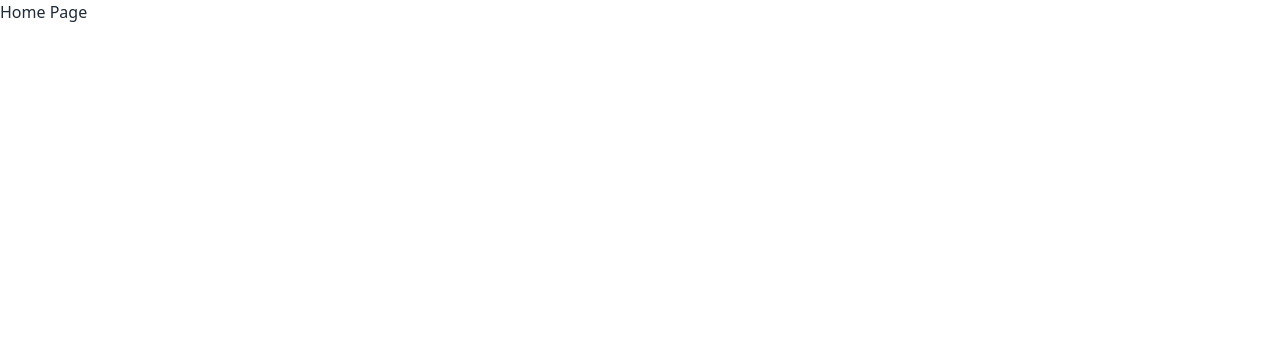
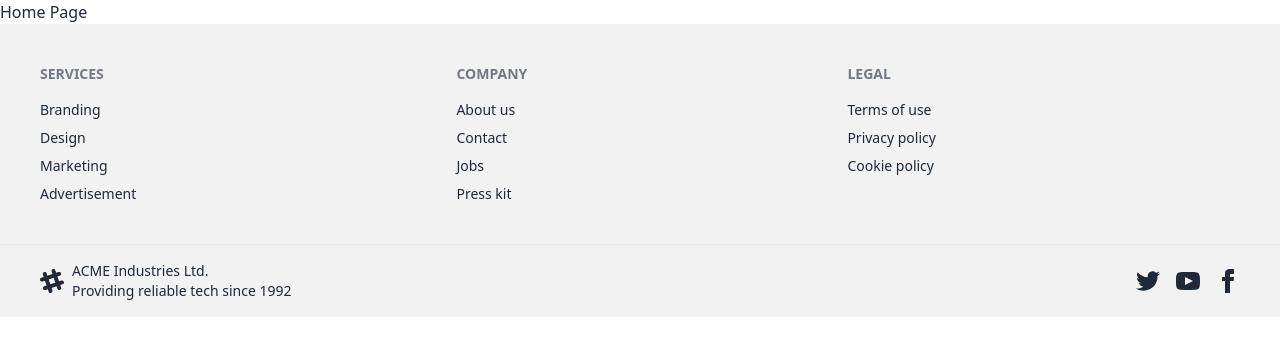
Before and after one commit to fms-faisal/skyview-apartments-client, a React (Vite) app: page / in a window 1280 px wide. Shown: the top 356 px of the page. Built offline with nearby package versions, Linux system fonts and the light colour scheme.

Commit message:
shared file and footer added in Main component

```diff
--- a/src/Layout/Main.jsx
+++ b/src/Layout/Main.jsx
@@ -1,10 +1,12 @@
 import React from "react";
 import { Outlet } from "react-router-dom";
+import Footer from "../Pages/Shared/Footer/Footer";
 
 const Main = () => {
   return (
     <div>
       <Outlet></Outlet>
+      <Footer></Footer>
     </div>
   );
 };
--- /dev/null
+++ b/src/Pages/Shared/Footer/Footer.jsx
@@ -0,0 +1,69 @@
+import React from "react";
+
+const Footer = () => {
+  return (
+    <div>
+      <footer className="footer p-10 bg-base-200 text-base-content">
+        <nav>
+          <h6 className="footer-title">Services</h6>
+          <a className="link link-hover">Branding</a>
+          <a className="link link-hover">Design</a>
+          <a className="link link-hover">Marketing</a>
+          <a className="link link-hover">Advertisement</a>
+        </nav>
+        <nav>
+          <h6 className="footer-title">Company</h6>
+          <a className="link link-hover">About us</a>
+          <a className="link link-hover">Contact</a>
+          <a className="link link-hover">Jobs</a>
+          <a className="link link-hover">Press kit</a>
+        </nav>
+        <nav>
+          <h6 className="footer-title">Legal</h6>
+          <a className="link link-hover">Terms of use</a>
+          <a className="link link-hover">Privacy policy</a>
+          <a className="link link-hover">Cookie policy</a>
+        </nav>
+      </footer>
+      <footer className="footer px-10 py-4 border-t bg-base-200 text-base-content border-base-300">
+        <aside className="items-center grid-flow-col">
+          <svg
+            width="24"
+            height="24"
+            viewBox="0 0 24 24"
+            xmlns="http://www.w3.org/2000/svg"
+            fillRule="evenodd"
+            clipRule="evenodd"
+            className="fill-current">
+            <path d="M22.672 15.226l-2.432.811.841 2.515c.33 1.019-.209 2.127-1.23 2.456-1.15.325-2.148-.321-2.463-1.226l-.84-2.518-5.013 1.677.84 2.517c.391 1.203-.434 2.542-1.831 2.542-.88 0-1.601-.564-1.86-1.314l-.842-2.516-2.431.809c-1.135.328-2.145-.317-2.463-1.229-.329-1.018.211-2.127 1.231-2.456l2.432-.809-1.621-4.823-2.432.808c-1.355.384-2.558-.59-2.558-1.839 0-.817.509-1.582 1.327-1.846l2.433-.809-.842-2.515c-.33-1.02.211-2.129 1.232-2.458 1.02-.329 2.13.209 2.461 1.229l.842 2.515 5.011-1.677-.839-2.517c-.403-1.238.484-2.553 1.843-2.553.819 0 1.585.509 1.85 1.326l.841 2.517 2.431-.81c1.02-.33 2.131.211 2.461 1.229.332 1.018-.21 2.126-1.23 2.456l-2.433.809 1.622 4.823 2.433-.809c1.242-.401 2.557.484 2.557 1.838 0 .819-.51 1.583-1.328 1.847m-8.992-6.428l-5.01 1.675 1.619 4.828 5.011-1.674-1.62-4.829z"></path>
+          </svg>
+          <p>
+            ACME Industries Ltd. <br />
+            Providing reliable tech since 1992
+          </p>
+        </aside>
+        <nav className="md:place-self-center md:justify-self-end">
+          <div className="grid grid-flow-col gap-4">
+            <a>
+              <svg xmlns="http://www.w3.org/2000/svg" width="24" height="24" viewBox="0 0 24 24" className="fill-current">
+                <path d="M24 4.557c-.883.392-1.832.656-2.828.775 1.017-.609 1.798-1.574 2.165-2.724-.951.564-2.005.974-3.127 1.195-.897-.957-2.178-1.555-3.594-1.555-3.179 0-5.515 2.966-4.797 6.045-4.091-.205-7.719-2.165-10.148-5.144-1.29 2.213-.669 5.108 1.523 6.574-.806-.026-1.566-.247-2.229-.616-.054 2.281 1.581 4.415 3.949 4.89-.693.188-1.452.232-2.224.084.626 1.956 2.444 3.379 4.6 3.419-2.07 1.623-4.678 2.348-7.29 2.04 2.179 1.397 4.768 2.212 7.548 2.212 9.142 0 14.307-7.721 13.995-14.646.962-.695 1.797-1.562 2.457-2.549z"></path>
+              </svg>
+            </a>
+            <a>
+              <svg xmlns="http://www.w3.org/2000/svg" width="24" height="24" viewBox="0 0 24 24" className="fill-current">
+                <path d="M19.615 3.184c-3.604-.246-11.631-.245-15.23 0-3.897.266-4.356 2.62-4.385 8.816.029 6.185.484 8.549 4.385 8.816 3.6.245 11.626.246 15.23 0 3.897-.266 4.356-2.62 4.385-8.816-.029-6.185-.484-8.549-4.385-8.816zm-10.615 12.816v-8l8 3.993-8 4.007z"></path>
+              </svg>
+            </a>
+            <a>
+              <svg xmlns="http://www.w3.org/2000/svg" width="24" height="24" viewBox="0 0 24 24" className="fill-current">
+                <path d="M9 8h-3v4h3v12h5v-12h3.642l.358-4h-4v-1.667c0-.955.192-1.333 1.115-1.333h2.885v-5h-3.808c-3.596 0-5.192 1.583-5.192 4.615v3.385z"></path>
+              </svg>
+            </a>
+          </div>
+        </nav>
+      </footer>
+    </div>
+  );
+};
+
+export default Footer;
```
